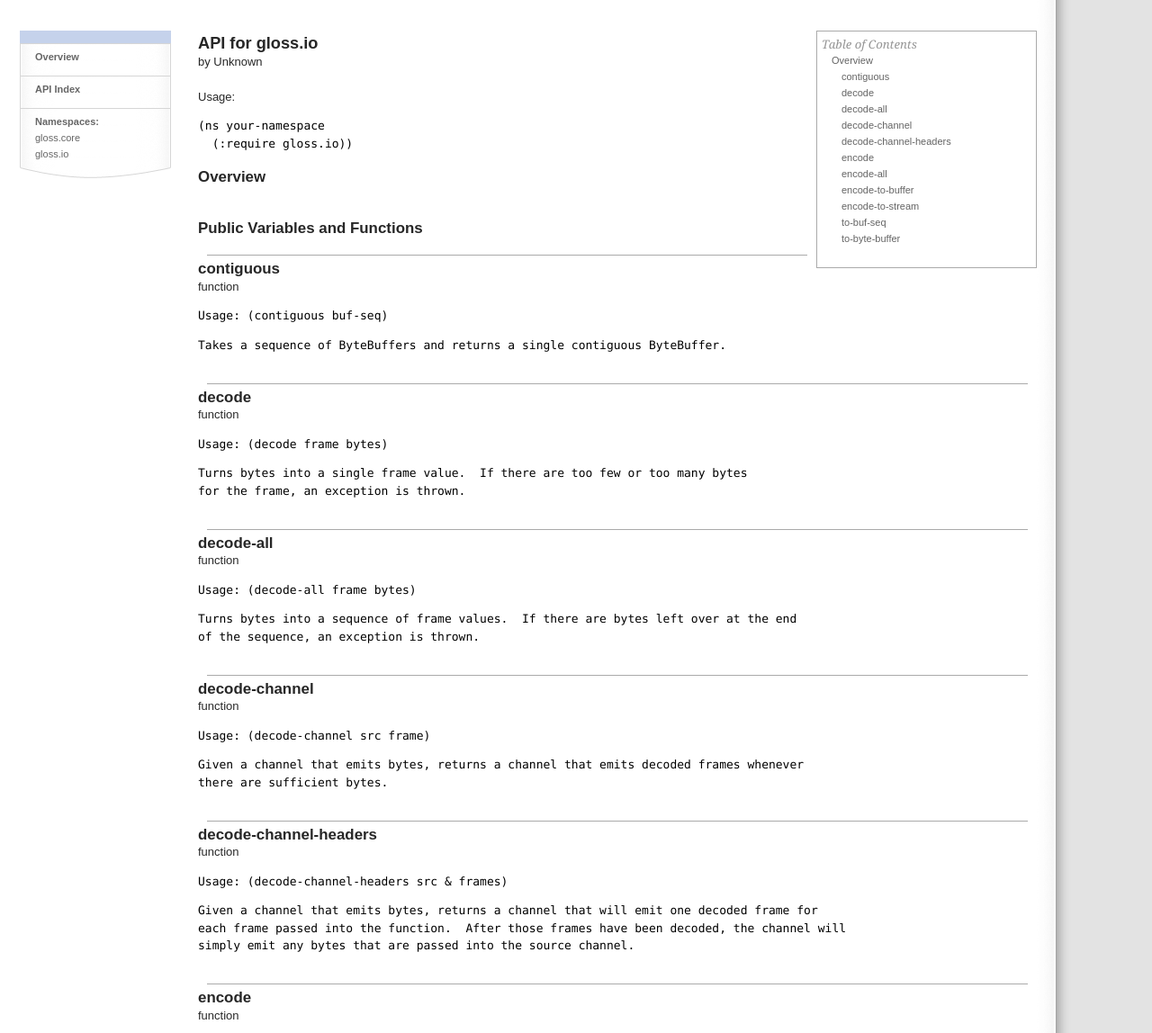
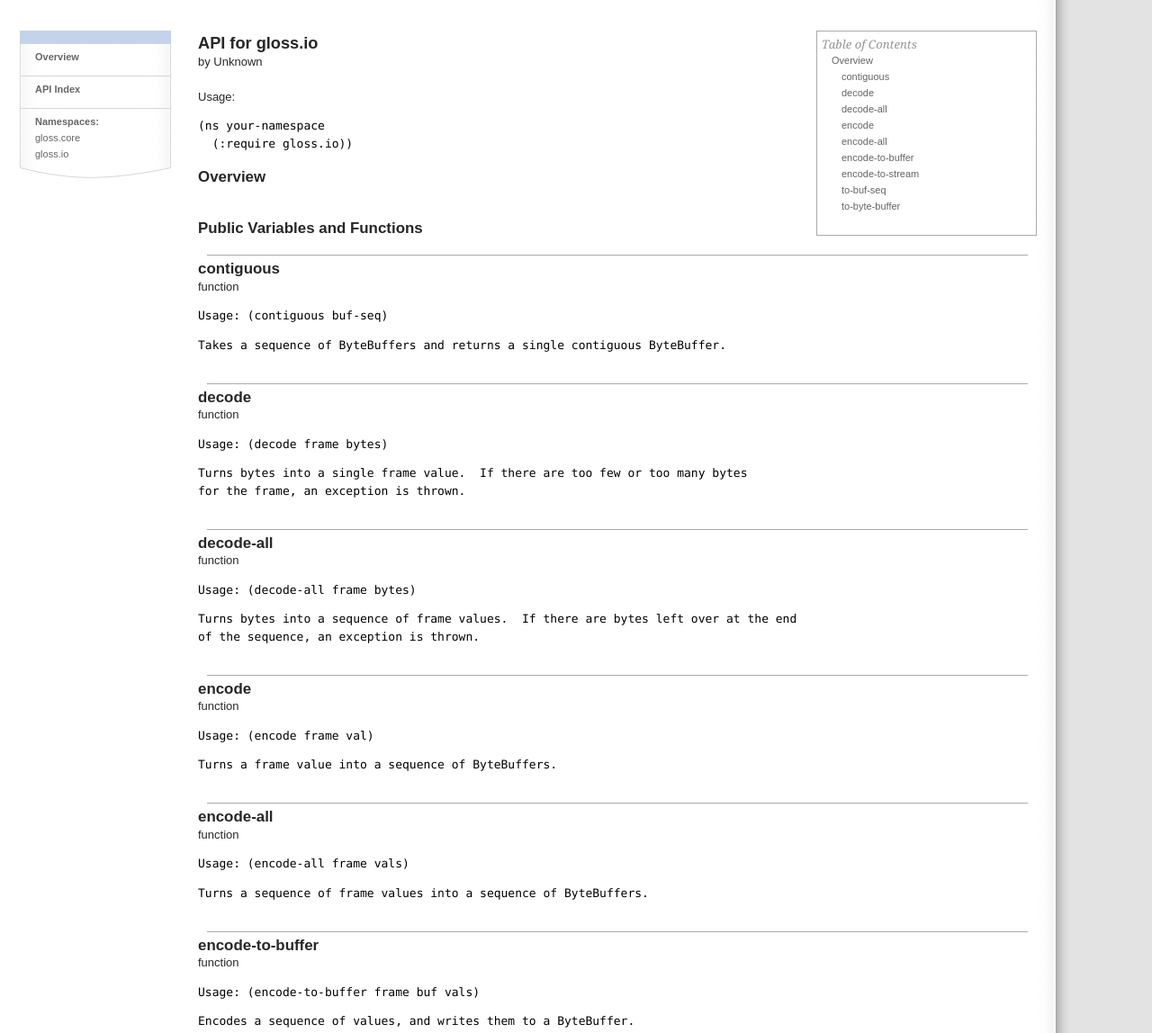
Before and after one commit to clj-commons/gloss, a plain HTML site: page gloss.io-api.html in a window 1280 px wide. Shown: the part 80-1228 px from the top of the page at 90% size. Drawn offline with Linux system fonts and the light colour scheme; a script that the page names is missing.

Commit message:
update documentation

```diff
--- a/gloss.io-api.html
+++ b/gloss.io-api.html
@@ -54,10 +54,6 @@ namespace.
     </div><div style="margin-left: 1em;" class="toc-entry">
       <a href="#gloss.io/decode-all">decode-all</a>
     </div><div style="margin-left: 1em;" class="toc-entry">
-      <a href="#gloss.io/decode-channel">decode-channel</a>
-    </div><div style="margin-left: 1em;" class="toc-entry">
-      <a href="#gloss.io/decode-channel-headers">decode-channel-headers</a>
-    </div><div style="margin-left: 1em;" class="toc-entry">
       <a href="#gloss.io/encode">encode</a>
     </div><div style="margin-left: 1em;" class="toc-entry">
       <a href="#gloss.io/encode-all">encode-all</a>
@@ -113,27 +109,6 @@ for the frame, an exception is thrown.</pre>
 </pre>
   <pre id="var-docstr">Turns bytes into a sequence of frame values.  If there are bytes left over at the end
 of the sequence, an exception is thrown.</pre>
-
-</div><div id="var-entry">
-  <br />
-  <hr />
-  <h2 id="gloss.io/decode-channel">decode-channel</h2>
-  <span id="var-type">function</span><br />
-  <pre id="var-usage">Usage: (decode-channel src frame)
-</pre>
-  <pre id="var-docstr">Given a channel that emits bytes, returns a channel that emits decoded frames whenever
-there are sufficient bytes.</pre>
-
-</div><div id="var-entry">
-  <br />
-  <hr />
-  <h2 id="gloss.io/decode-channel-headers">decode-channel-headers</h2>
-  <span id="var-type">function</span><br />
-  <pre id="var-usage">Usage: (decode-channel-headers src &amp; frames)
-</pre>
-  <pre id="var-docstr">Given a channel that emits bytes, returns a channel that will emit one decoded frame for
-each frame passed into the function.  After those frames have been decoded, the channel will
-simply emit any bytes that are passed into the source channel.</pre>
 
 </div><div id="var-entry">
   <br />
```
Also changed, not shown: api-index.html (+0 -2 lines), index.html (+1 -1 lines).
